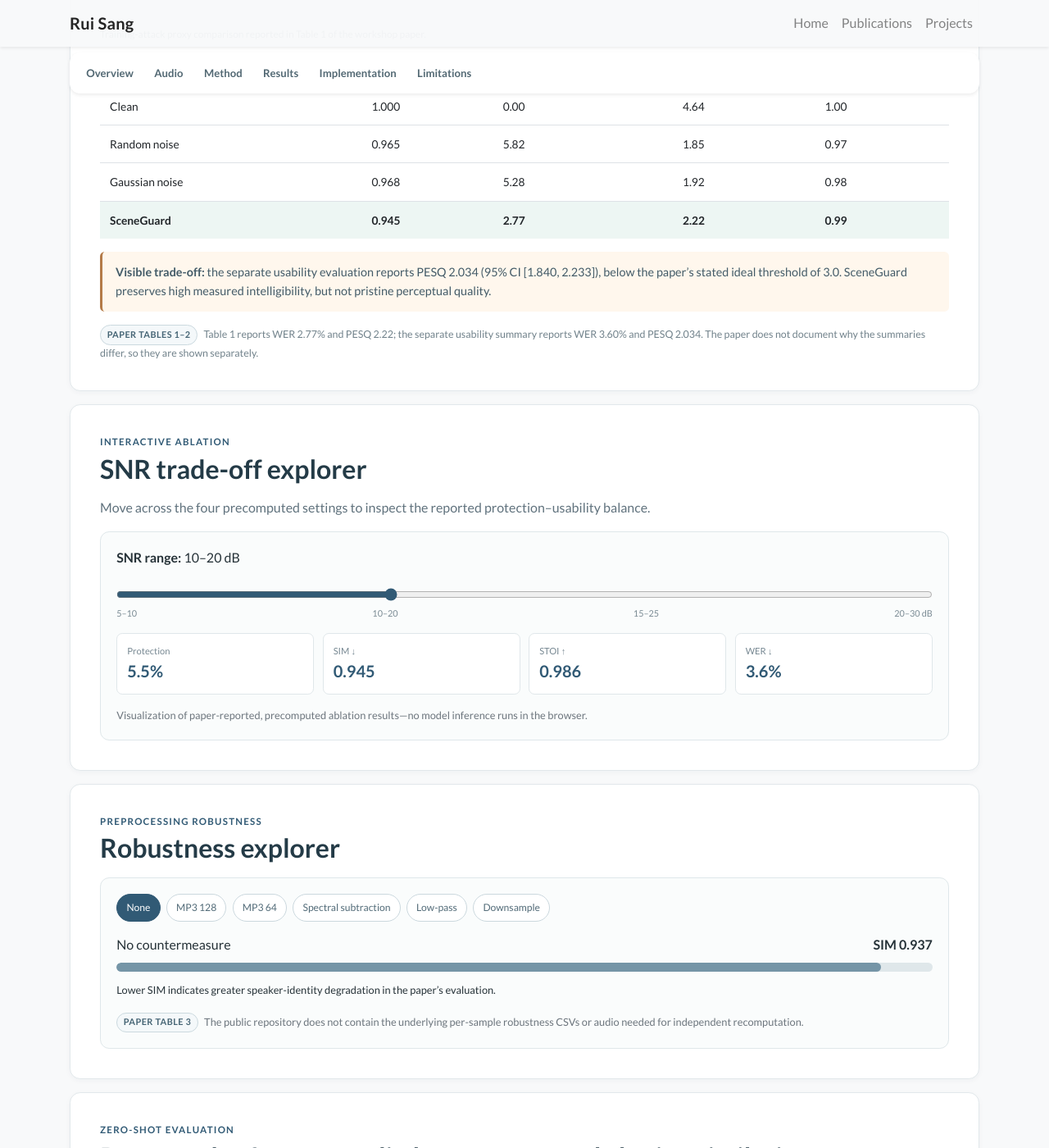
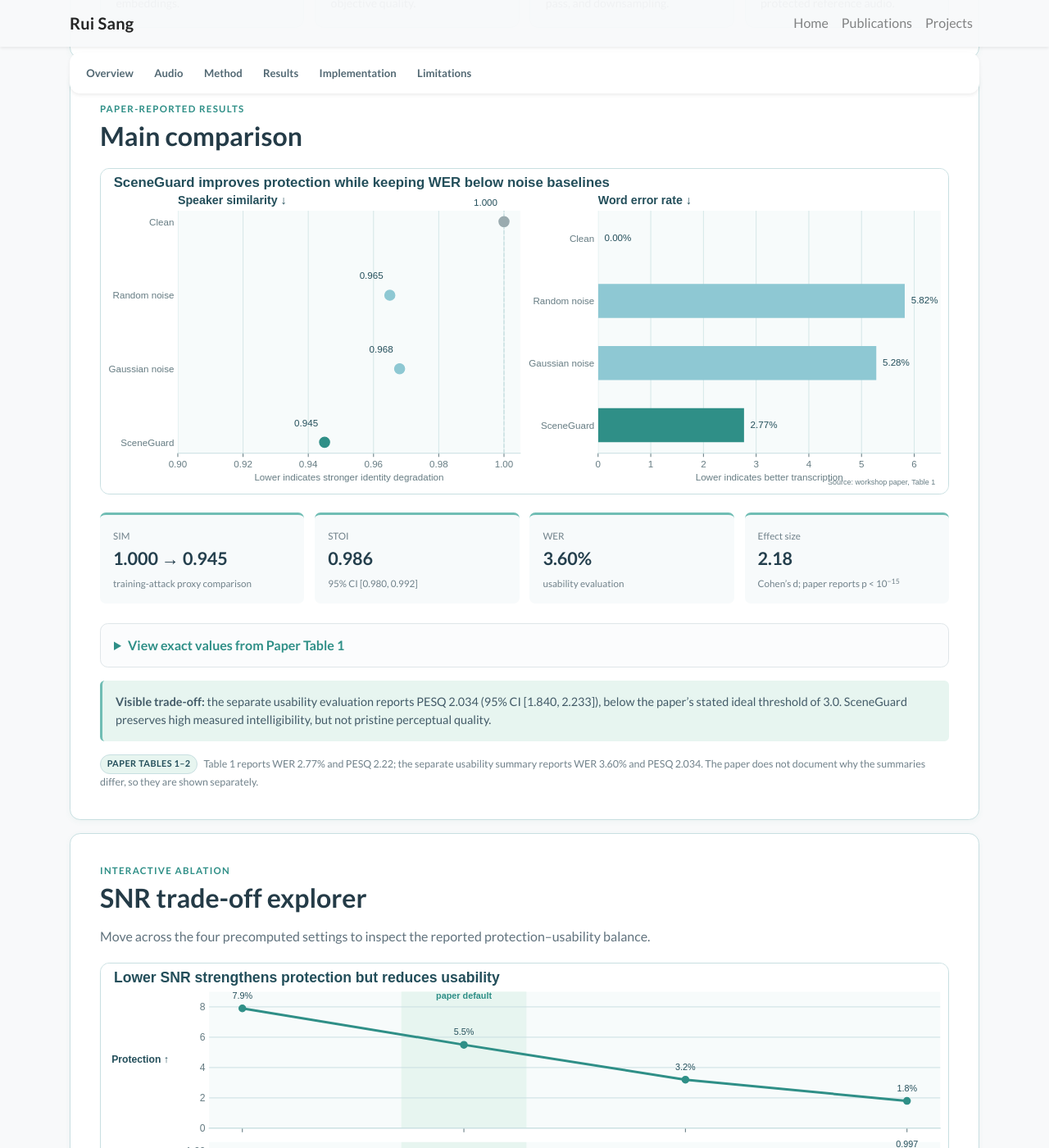
Before and after one commit to richael-sang/richael-sang.github.io, a Jekyll site: the page built from _projects/sceneguard.md, in a window 1280 px wide and 1400 px high, scrolled down 5066 px. Shown: the whole window at 82% size. Built offline with Jekyll 4.4.1, drawn with Linux system fonts in a browser that asks for light colours; nearby versions of some CDN libraries; a style sheet for code colours, icons or effects is not loaded; some of the changed text lies outside the part shown.

Commit message:
polish SceneGuard visual storytelling
Co-authored-by: Cursor <cursoragent@cursor.com>

```diff
--- a/_layouts/project.html
+++ b/_layouts/project.html
@@ -29,6 +29,11 @@ layout: default
             {% endif %}
             {% endfor %}
         </div>
+        {% endif %}
+        {% if page.hero_figure %}
+        <figure class="project-hero-figure">
+            <img src="{{ page.hero_figure | relative_url }}" alt="{{ page.hero_figure_alt | default: page.title }}" fetchpriority="high">
+        </figure>
         {% endif %}
     </header>
 
--- a/_projects/sceneguard.md
+++ b/_projects/sceneguard.md
@@ -214,24 +216,29 @@ section_nav:
 <section class="project-section" id="main-results">
   <div class="section-kicker">Paper-reported results</div>
   <h2>Main comparison</h2>
+  <figure class="data-figure">
+    <img src="{{ '/assets/images/projects/sceneguard/main-results.svg' | relative_url }}" alt="Comparison of speaker similarity and word error rate for clean data, random noise, Gaussian noise, and SceneGuard" loading="lazy">
+  </figure>
   <div class="result-highlight-grid">
     <div><span>SIM</span><strong>1.000 → 0.945</strong><small>training-attack proxy comparison</small></div>
     <div><span>STOI</span><strong>0.986</strong><small>95% CI [0.980, 0.992]</small></div>
     <div><span>WER</span><strong>3.60%</strong><small>usability evaluation</small></div>
     <div><span>Effect size</span><strong>2.18</strong><small>Cohen’s d; paper reports p &lt; 10<sup>−15</sup></small></div>
   </div>
-  <div class="table-responsive mt-4">
-    <table class="table technical-table">
-      <caption>Training-attack proxy comparison reported in Table 1 of the workshop paper.</caption>
-      <thead><tr><th>Training data</th><th>SIM ↓</th><th>WER (%) ↓</th><th>PESQ ↑</th><th>STOI ↑</th></tr></thead>
-      <tbody>
-        <tr><td>Clean</td><td>1.000</td><td>0.00</td><td>4.64</td><td>1.00</td></tr>
-        <tr><td>Random noise</td><td>0.965</td><td>5.82</td><td>1.85</td><td>0.97</td></tr>
-        <tr><td>Gaussian noise</td><td>0.968</td><td>5.28</td><td>1.92</td><td>0.98</td></tr>
-        <tr class="table-emphasis"><td>SceneGuard</td><td>0.945</td><td>2.77</td><td>2.22</td><td>0.99</td></tr>
-      </tbody>
-    </table>
-  </div>
+  <details class="technical-details result-table-details mt-4">
+    <summary>View exact values from Paper Table 1</summary>
+    <div class="table-responsive">
+      <table class="table technical-table">
+        <thead><tr><th>Training data</th><th>SIM ↓</th><th>WER (%) ↓</th><th>PESQ ↑</th><th>STOI ↑</th></tr></thead>
+        <tbody>
+          <tr><td>Clean</td><td>1.000</td><td>0.00</td><td>4.64</td><td>1.00</td></tr>
+          <tr><td>Random noise</td><td>0.965</td><td>5.82</td><td>1.85</td><td>0.97</td></tr>
+          <tr><td>Gaussian noise</td><td>0.968</td><td>5.28</td><td>1.92</td><td>0.98</td></tr>
+          <tr class="table-emphasis"><td>SceneGuard</td><td>0.945</td><td>2.77</td><td>2.22</td><td>0.99</td></tr>
+        </tbody>
+      </table>
+    </div>
+  </details>
   <div class="tradeoff-callout">
     <strong>Visible trade-off:</strong> the separate usability evaluation reports PESQ 2.034 (95% CI [1.840, 2.233]), below the paper’s stated ideal threshold of 3.0. SceneGuard preserves high measured intelligibility, but not pristine perceptual quality.
   </div>
@@ -242,6 +249,9 @@ section_nav:
   <div class="section-kicker">Interactive ablation</div>
   <h2>SNR trade-off explorer</h2>
   <p class="section-intro">Move across the four precomputed settings to inspect the reported protection–usability balance.</p>
+  <figure class="data-figure">
+    <img src="{{ '/assets/images/projects/sceneguard/snr-tradeoff.svg' | relative_url }}" alt="SNR ablation showing that lower SNR increases protection but reduces STOI and increases word error rate" loading="lazy">
+  </figure>
   <div class="explorer" data-snr-explorer>
     <label for="snr-range"><strong>SNR range:</strong> <span data-snr-label>10–20 dB</span></label>
     <input id="snr-range" type="range" min="0" max="3" step="1" value="1"
@@ -264,23 +274,11 @@ section_nav:
 
 <section class="project-section" id="robustness-explorer">
   <div class="section-kicker">Preprocessing robustness</div>
-  <h2>Robustness explorer</h2>
-  <div class="explorer" data-robustness-explorer>
-    <div class="robustness-controls" role="group" aria-label="Select an audio preprocessing condition">
-      <button type="button" class="active" data-label="No countermeasure" data-sim="0.937">None</button>
-      <button type="button" data-label="MP3 at 128 kbps" data-sim="0.901">MP3 128</button>
-      <button type="button" data-label="MP3 at 64 kbps" data-sim="0.899">MP3 64</button>
-      <button type="button" data-label="Spectral subtraction" data-sim="0.745">Spectral subtraction</button>
-      <button type="button" data-label="Low-pass at 3400 Hz" data-sim="0.704">Low-pass</button>
-      <button type="button" data-label="Downsampled to 8 kHz" data-sim="0.688">Downsample</button>
-    </div>
-    <div class="robustness-display" aria-live="polite">
-      <div><span data-robustness-label>No countermeasure</span><strong>SIM <span data-robustness-sim>0.937</span></strong></div>
-      <div class="robustness-track"><span data-robustness-bar style="width: 93.7%"></span></div>
-      <small>Lower SIM indicates greater speaker-identity degradation in the paper’s evaluation.</small>
-    </div>
-    <p class="small text-muted mb-0 mt-3"><span class="evidence-chip">Paper Table 3</span> The public repository does not contain the underlying per-sample robustness CSVs or audio needed for independent recomputation.</p>
-  </div>
+  <h2>Protection after common preprocessing</h2>
+  <figure class="data-figure">
+    <img src="{{ '/assets/images/projects/sceneguard/robustness-results.svg' | relative_url }}" alt="Horizontal bar chart of speaker similarity after MP3 compression, spectral subtraction, low-pass filtering, and downsampling" loading="lazy">
+  </figure>
+  <p class="source-line"><span class="evidence-chip">Paper Table 3</span> Lower SIM indicates greater speaker-identity degradation. The public repository does not contain the per-sample files needed for independent recomputation.</p>
 </section>
 
 <section class="project-section" id="zero-shot">
--- a/assets/css/project-page.css
+++ b/assets/css/project-page.css
@@ -1,6 +1,14 @@
 @charset "utf-8";
 
 .project-detail-advanced {
+    --sg-navy: #234e5a;
+    --sg-teal: #2f8f87;
+    --sg-sea: #70bdb4;
+    --sg-sky: #8ec8d3;
+    --sg-pale-blue: #eaf5f7;
+    --sg-pale-mint: #e7f5f0;
+    --sg-pale: #f7fbfb;
+    --sg-line: #c8dfe1;
     width: 100%;
     max-width: 1180px;
     min-width: 0;
@@ -14,12 +22,14 @@
 }
 
 .project-hero {
-    border-top: 4px solid #315a75;
+    min-width: 0;
+    max-width: 100%;
+    border-top: 4px solid var(--sg-teal);
 }
 
 .project-eyebrow,
 .section-kicker {
-    color: #315a75;
+    color: var(--sg-teal);
     font-size: 0.72rem;
     font-weight: 700;
     letter-spacing: 0.11em;
@@ -58,6 +68,40 @@
     padding: 0.5rem 1rem;
 }
 
+.project-actions .btn-primary {
+    border-color: var(--sg-teal);
+    background: var(--sg-teal);
+}
+
+.project-actions .btn-outline-primary {
+    border-color: var(--sg-teal);
+    color: var(--sg-teal);
+}
+
+.project-actions .btn-outline-primary:hover,
+.project-actions .btn-outline-primary:focus {
+    border-color: var(--sg-teal);
+    background: var(--sg-teal);
+    color: #fff;
+}
+
+.project-hero-figure {
+    width: 100%;
+    max-width: 100%;
+    min-width: 0;
+    overflow: hidden;
+    margin: 1.6rem 0 0;
+    border: 1px solid var(--sg-line);
+    border-radius: 0.75rem;
+    background: var(--sg-pale);
+}
+
+.project-hero-figure img {
+    display: block;
+    width: 100%;
+    height: auto;
+}
+
 .project-section-nav {
     position: sticky;
     top: 64px;
@@ -65,6 +109,8 @@
     display: flex;
     gap: 0.15rem;
     overflow-x: auto;
+    max-width: 100%;
+    min-width: 0;
     padding: 0.55rem;
     scrollbar-width: thin;
 }
@@ -80,8 +126,8 @@
 
 .project-section-nav a:hover,
 .project-section-nav a:focus {
-    background: #edf3f6;
-    color: #204e68;
+    background: var(--sg-pale-mint);
+    color: var(--sg-navy);
     text-decoration: none;
 }
 
@@ -90,10 +136,10 @@
     scroll-margin-top: 125px;
     margin: 1rem 0;
     padding: 2.25rem;
-    border: 1px solid #e2e8eb;
+    border: 1px solid var(--sg-line);
     border-radius: 0.8rem;
     background: #fff;
-    box-shadow: 0 0.125rem 0.4rem rgba(31, 53, 65, 0.04);
+    box-shadow: 0 0.125rem 0.45rem rgba(47, 143, 135, 0.055);
 }
 
 .project-section > h2 {
@@ -124,9 +170,14 @@
 .overview-card,
 .evaluation-card {
     padding: 1.15rem;
-    border: 1px solid #e0e7ea;
+    border: 1px solid var(--sg-line);
     border-radius: 0.65rem;
-    background: #f9fbfc;
+    background: var(--sg-pale-blue);
+}
+
+.overview-card:nth-child(even),
+.evaluation-card:nth-child(even) {
+    background: var(--sg-pale-mint);
 }
 
 .overview-label,
@@ -154,9 +205,9 @@
 .evidence-note,
 .tradeoff-callout {
     padding: 0.9rem 1rem;
-    border-left: 3px solid #6e96aa;
+    border-left: 3px solid var(--sg-teal);
     border-radius: 0.35rem;
-    background: #f0f6f8;
+    background: var(--sg-pale-blue);
     color: #435b68;
     font-size: 0.9rem;
 }
@@ -164,10 +215,10 @@
 .evidence-chip {
     display: inline-block;
     margin-right: 0.3rem;
-    border: 1px solid #cbd9df;
+    border: 1px solid var(--sg-line);
     border-radius: 999px;
-    background: #f4f8fa;
-    color: #466575;
+    background: var(--sg-pale-mint);
+    color: var(--sg-navy);
     font-size: 0.68rem;
     font-weight: 700;
     letter-spacing: 0.04em;
@@ -257,7 +308,7 @@
 
 .flow-node i {
     margin-bottom: 0.65rem;
-    color: #315a75;
+    color: var(--sg-teal);
     font-size: 1.45rem;
 }
 
@@ -287,8 +338,8 @@
 }
 
 .comparison-card-accent {
-    border-color: #aec5d1;
-    background: #f1f7f9;
+    border-color: var(--sg-sea);
+    background: var(--sg-pale-mint);
 }
 
 .comparison-card p {
@@ -330,7 +381,7 @@
 }
 
 .symbol-grid code {
-    color: #9b5f35;
+    color: var(--sg-teal);
     font-size: 0.95rem;
     font-weight: 700;
 }
@@ -369,8 +420,25 @@
     text-align: center;
 }
 
+.data-figure {
+    width: 100%;
+    max-width: 100%;
+    min-width: 0;
+    overflow-x: auto;
+    margin: 1.2rem 0 1.4rem;
+    border: 1px solid var(--sg-line);
+    border-radius: 0.7rem;
+    background: var(--sg-pale);
+}
+
+.data-figure img {
+    display: block;
+    width: 100%;
+    height: auto;
+}
+
 .metric-large {
-    color: #315a75;
+    color: var(--sg-teal);
     font-size: 2rem;
     font-weight: 700;
     line-height: 1;
@@ -393,7 +461,7 @@
     display: block;
     height: 100%;
     border-radius: inherit;
-    background: #527f96;
+    background: var(--sg-teal);
 }
 
 .objective-list {
@@ -424,7 +492,7 @@
 .technical-details summary {
     cursor: pointer;
     padding: 0.85rem 1rem;
-    color: #315a75;
+    color: var(--sg-teal);
     font-weight: 700;
 }
 
@@ -439,15 +507,19 @@
     color: #62747e;
 }
 
+.result-table-details .table-responsive {
+    margin: 0 1rem 1rem;
+}
+
 .evaluation-card i {
     margin-bottom: 0.8rem;
-    color: #527b91;
+    color: var(--sg-teal);
     font-size: 1.25rem;
 }
 
 .result-highlight-grid > div {
     padding: 1rem;
-    border-top: 3px solid #789bad;
+    border-top: 3px solid var(--sg-sea);
     border-radius: 0.45rem;
     background: #f7fafb;
 }
@@ -492,27 +564,27 @@
 }
 
 .table-emphasis {
-    background: #edf6f3;
+    background: var(--sg-pale-mint);
     font-weight: 700;
 }
 
 .tradeoff-callout {
     margin-top: 1rem;
-    border-left-color: #b47b49;
-    background: #fff7ed;
+    border-left-color: var(--sg-sea);
+    background: var(--sg-pale-mint);
 }
 
 .explorer {
     padding: 1.2rem;
-    border: 1px solid #dfe7ea;
+    border: 1px solid var(--sg-line);
     border-radius: 0.7rem;
-    background: #fafcfc;
+    background: var(--sg-pale);
 }
 
 .explorer input[type="range"] {
     width: 100%;
     margin: 1rem 0 0.35rem;
-    accent-color: #315a75;
+    accent-color: var(--sg-teal);
 }
 
 .range-labels {
@@ -547,58 +619,8 @@
 }
 
 .explorer-metrics strong {
-    color: #315a75;
+    color: var(--sg-teal);
     font-size: 1.25rem;
-}
-
-.robustness-controls {
-    display: flex;
-    flex-wrap: wrap;
-    gap: 0.45rem;
-}
-
-.robustness-controls button {
-    border: 1px solid #cbd8de;
-    border-radius: 999px;
-    background: #fff;
-    color: #526b78;
-    cursor: pointer;
-    font-size: 0.76rem;
-    padding: 0.42rem 0.7rem;
-}
-
-.robustness-controls button.active,
-.robustness-controls button:hover,
-.robustness-controls button:focus {
-    border-color: #315a75;
-    background: #315a75;
-    color: #fff;
-}
-
-.robustness-display {
-    margin-top: 1rem;
-}
-
-.robustness-display > div:first-child {
-    display: flex;
-    justify-content: space-between;
-    gap: 1rem;
-}
-
-.robustness-track {
-    height: 0.7rem;
-    margin: 0.55rem 0;
-    overflow: hidden;
-    border-radius: 999px;
-    background: #dfe7ea;
-}
-
-.robustness-track span {
-    display: block;
-    height: 100%;
-    border-radius: inherit;
-    background: #7595a7;
-    transition: width 180ms ease;
 }
 
 .zero-shot-grid {
@@ -628,13 +650,13 @@
 
 .zero-shot-card strong {
     margin: 0.25rem 0;
-    color: #315a75;
+    color: var(--sg-teal);
     font-size: 1.45rem;
 }
 
 .zero-shot-card-accent {
-    border-color: #9dbbad;
-    background: #f0f7f3;
+    border-color: var(--sg-sea);
+    background: var(--sg-pale-mint);
 }
 
 .implementation-table th {
@@ -684,7 +706,7 @@
 }
 
 .resource-list i {
-    color: #315a75;
+    color: var(--sg-teal);
     font-size: 1.15rem;
 }
 
@@ -749,8 +771,17 @@
         overflow-x: auto;
     }
 
-    .technical-figure img {
+    .technical-figure img,
+    .data-figure img {
         min-width: 720px;
+    }
+
+    .project-hero-figure {
+        overflow-x: auto;
+    }
+
+    .project-hero-figure img {
+        min-width: 620px;
     }
 }
 
@@ -799,8 +830,7 @@
 }
 
 @media (prefers-reduced-motion: reduce) {
-    .core-project-card,
-    .robustness-track span {
+    .core-project-card {
         transition: none;
     }
 }
--- a/assets/js/project-page.js
+++ b/assets/js/project-page.js
@@ -29,36 +29,6 @@
         update();
     }
 
-    function initializeRobustnessExplorer() {
-        var explorer = document.querySelector("[data-robustness-explorer]");
-        if (!explorer) return;
-
-        var buttons = explorer.querySelectorAll("[data-sim]");
-        var label = explorer.querySelector("[data-robustness-label]");
-        var simValue = explorer.querySelector("[data-robustness-sim]");
-        var bar = explorer.querySelector("[data-robustness-bar]");
-
-        buttons.forEach(function (button) {
-            button.addEventListener("click", function () {
-                buttons.forEach(function (item) {
-                    item.classList.remove("active");
-                    item.setAttribute("aria-pressed", "false");
-                });
-                button.classList.add("active");
-                button.setAttribute("aria-pressed", "true");
-
-                var sim = Number(button.getAttribute("data-sim"));
-                label.textContent = button.getAttribute("data-label");
-                simValue.textContent = sim.toFixed(3);
-                bar.style.width = (sim * 100).toFixed(1) + "%";
-            });
-        });
-
-        buttons.forEach(function (button, index) {
-            button.setAttribute("aria-pressed", index === 0 ? "true" : "false");
-        });
-    }
-
     function preventSimultaneousAudio() {
         document.querySelectorAll("audio").forEach(function (audio) {
             audio.addEventListener("play", function () {
@@ -71,7 +41,6 @@
 
     document.addEventListener("DOMContentLoaded", function () {
         initializeSnrExplorer();
-        initializeRobustnessExplorer();
         preventSimultaneousAudio();
     });
 })();
```
Also changed, not shown: other parts of _projects/sceneguard.md (+2 -0 lines), assets/data/sceneguard/figure-data.csv (added, +27 -0 lines), scripts/generate_sceneguard_figures.py (added, +409 -0 lines), assets/images/projects/sceneguard/concept-overview.svg (added), assets/images/projects/sceneguard/main-results.svg (added), assets/images/projects/sceneguard/robustness-results.svg (added), assets/images/projects/sceneguard/snr-tradeoff.svg (added).
